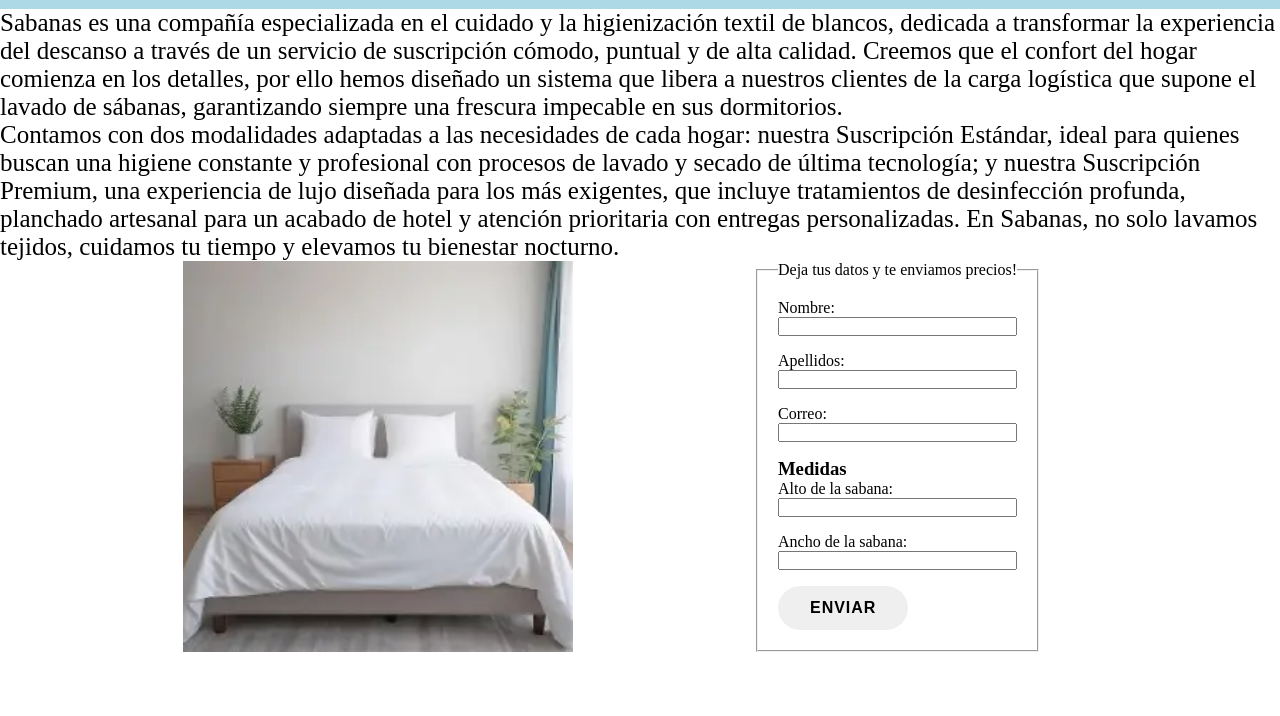
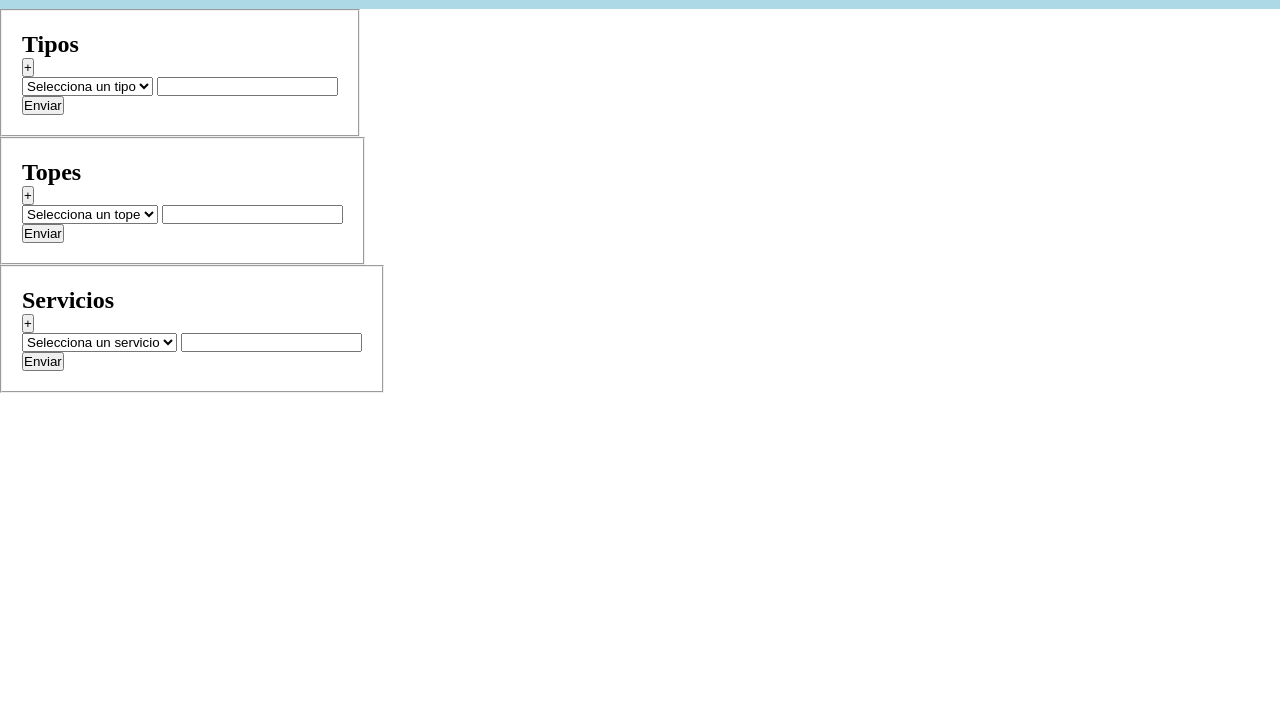
Before and after one commit to alejandroblazquez5/Proyecto_practicas, a plain HTML site: page index.html in a window 1280 px wide. Shown: the part 84-800 px from the top of the page. Drawn offline with Linux system fonts and the light colour scheme.

Commit message:
Version Dia3

```diff
--- a/index.html
+++ b/index.html
@@ -7,73 +7,110 @@
     <title>Proyecto</title>
     <link rel="stylesheet" href="styles.css">
 </head>
+
 <body>
     <header>
-        <h1 class="titulo">Sabanas</h1>
-        <div class="opciones">
-            <button id="normal" class="btn btn-normal" value="Normal" onclick="">Normal</button>
-            <button id="premium" class="btn btn-premium" value="Premium" onclick="">Premium</button>
-        </div>
+        <h1 class="titulo">Proyecto</h1>
     </header>
     <main>
-        <div class="texto">Sabanas es una compañía especializada en el cuidado y la higienización textil de blancos,
-            dedicada a
-            transformar la experiencia del descanso a través de un servicio de suscripción cómodo, puntual y de alta
-            calidad.
-            Creemos que el confort del hogar comienza en los detalles, por ello hemos diseñado un sistema que libera a
-            nuestros clientes
-            de la carga logística que supone el lavado de sábanas, garantizando siempre una frescura impecable en sus
-            dormitorios.<br>
-            Contamos con dos modalidades adaptadas a las necesidades de cada hogar: nuestra Suscripción Estándar, ideal
-            para quienes
-            buscan una higiene constante y profesional con procesos de lavado y secado de última tecnología; y nuestra
-            Suscripción
-            Premium, una experiencia de lujo diseñada para los más exigentes, que incluye tratamientos de desinfección
-            profunda,
-            planchado artesanal para un acabado de hotel y atención prioritaria con entregas personalizadas. En Sabanas,
-            no solo lavamos tejidos, cuidamos tu tiempo y elevamos tu bienestar nocturno.
+        <div class="Tipos">
+            <fieldset class="recTip">
+            <h2>Tipos</h2>
+            <button id="añadirTip" class="añadirTip" value="+" onclick="añadirTipo()">+</button>
+            <div class="datosTipos">
+                <select id="selcTipo">
+                    <option value="0" selected disabled>Selecciona un tipo</option>
+                    <option value="1">Tipo 1</option>
+                    <option value="2">Tipo 2</option>
+                    <option value="3">Tipo 3</option>
+                </select>
+                <input type="number" id="cantTipos">
+            </div>
+            <button id="enviarTip" class="enviarTipos" value="Enviar" onclick="enviarTipo()">Enviar</button>
+            </fieldset>
         </div>
         <p></p>
-        <div class="cuadromov">
-            <div class="foto">
-                <img src="sabana.jpg" alt="sabana">
+        <div class="Topes">
+            <fieldset class="recTop">
+            <h2>Topes</h2>
+            <button id="añadirTop" class="añadirTop" value="+" onclick="añadirTope()">+</button>
+            <div class="datosTopes">
+                <select id="selcTope">
+                    <option value="0" selected disabled>Selecciona un tope</option>
+                    <option value="1">Tope 1</option>
+                    <option value="2">Tope 2</option>
+                    <option value="3">Tope 3</option>
+                </select>
+                <input type="number" id="cantTopes">
             </div>
-            <fieldset class="cuadro">
-                <legend>Deja tus datos y te enviamos precios!</legend>
-                <form class="formulario">
-                    <p>
-                        <div class="campo">
-                        <label for="nombreClient">Nombre: </label>
-                        <input type="text" id="nombreClient" values="Escriba aqui"></input>
-                        </div>
-                    <p>
-                        <div class="campo">
-                        <label for="apellidosClient">Apellidos: </label>
-                        <input type="text" id="apellidosClient" values="Escriba aqui"></input>
-                        </div>
-                    <p>
-                        <div class="campo">
-                        <label for="correoClient">Correo: </label>
-                        <input type="text" id="correoClient" values="Escriba aqui"></input>
-                        </div>
-                    <p>
-                        <h3>Medidas</h3>
-                    <p>
-                        <div class="campo">
-                        <label for="medalt">Alto de la sabana: </label>
-                        <input type="number">
-                        </div>
-                    <p>
-                        <div class="campo">
-                        <label for="medanch">Ancho de la sabana: </label>
-                        <input type="number">
-                        </div>
-                    <p>
-                        <button id="enviar" class="btn btn-enviar" value="Enviar" onclick="">Enviar</button>
-                </form>
+            <button id="enviarTop" class="enviarTopes" value="Enviar" onclick="enviarTope()">Enviar</button>
             </fieldset>
         </div>
+        <p></p>
+        <div class="Servicios">
+            <fieldset class="recServ">
+            <h2>Servicios</h2>
+            <button id="añadirServ" class="añadirServ" value="+" onclick="añadirServ()">+</button>
+            <div class="datosServicios">
+                <select id="selcServ">
+                    <option value="0" selected disabled>Selecciona un servicio</option>
+                    <option value="1">Servicio 1</option>
+                    <option value="2">Servicio 2</option>
+                    <option value="3">Servicio 3</option>
+                </select>
+                <input type="number" id="cantServicios">
+            </div>
+            <button id="enviarServ" class="enviarServicios" value="Enviar" onclick="enviarServicio()">Enviar</button>
+            </fieldset>
+        </div>
+
     </main>
 </body>
+<script>
+
+    var selcTipo = 0;
+    var selcTope = 0;
+    var selcServ = 0;
+    var cantTipos = 0;
+    var cantTopes = 0;
+    var cantServicios = 0;
+
+    function añadirTipo() {
+        const datosTipos = document.querySelector('.datosTipos');
+        const clone = datosTipos.cloneNode(true);
+        datosTipos.parentNode.insertBefore(clone, datosTipos.nextSibling);
+    }
+
+    function añadirTope() {
+        const datosTopes = document.querySelector('.datosTopes');
+        const clone = datosTopes.cloneNode(true);
+        datosTopes.parentNode.insertBefore(clone, datosTopes.nextSibling);
+    }
+
+    function añadirServ() {
+        const datosServicios = document.querySelector('.datosServicios');
+        const clone = datosServicios.cloneNode(true);
+        datosServicios.parentNode.insertBefore(clone, datosServicios.nextSibling);
+    }
+
+    function enviarTipo() {
+        selcTipo = document.getElementById("selcTipo").value;
+        cantTipos = document.getElementById("cantTipos").value;
+        console.log("Tipo seleccionado: " + selcTipo + ", Cantidad: " + cantTipos);
+    }
+
+    function enviarTope() {
+        selcTope = document.getElementById("selcTope").value;
+        cantTopes = document.getElementById("cantTopes").value;
+        console.log("Tope seleccionado: " + selcTope + ", Cantidad: " + cantTopes);
+    }
+
+    function enviarServicio() {
+        selcServ = document.getElementById("selcServ").value;
+        cantServicios = document.getElementById("cantServicios").value;
+        console.log("Servicio seleccionado: " + selcServ + ", Cantidad: " + cantServicios);
+    }
+
+</script>
 
 </html>
--- a/styles.css
+++ b/styles.css
@@ -24,40 +24,12 @@ header {
     display: flex;
     gap: 1rem;
 }
-.btn {
-    padding: 0.8rem 2rem;
-    border: none;
-    border-radius: 50px;
-    font-size: 1rem;
-    font-weight: 600;
-    cursor: pointer;
-    transition: all 0.3s ease;
-    text-transform: uppercase;
-    letter-spacing: 1px;
-}
-.btn-normal{
-    background: grey;
-    color: white;
-}
-.btn-premium{
-    background-color: gold;
-    color: white;
-}
-.texto{
-    font-size: 25px;
-    display: flex;
-}
-.foto{
-    display: flex;
-    justify-content: center;
-
-}
 .cuadromov{
     display: flex;
     justify-content: center;
     justify-content: space-evenly;
 }
-.cuadro{
+fieldset{
     width: fit-content;
     padding: 20px;
 }
```
Also changed, not shown: sabana.jpg (deleted), 3 other files.
